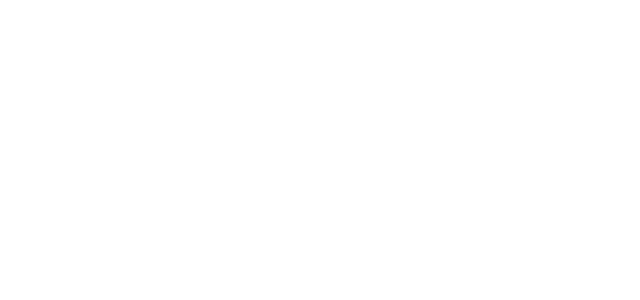
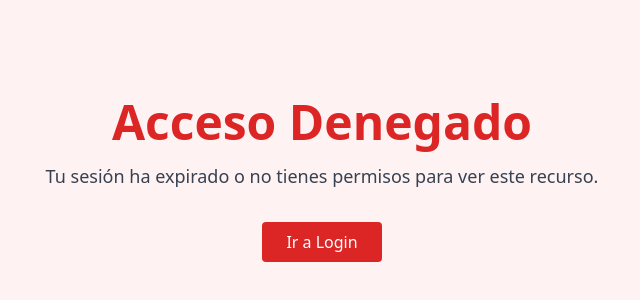
Before and after one commit to emnss26/GraphicalQL_Frontend, a React (Vite) app: page /unauthorized in a window 1280 px wide. Before the commit this address had no page. Shown: the part 220-520 px from the top of the page, without its empty margins (318-958 px from the left). Built offline with nearby package versions, Linux system fonts and the light colour scheme.

Commit message:
Last update

```diff
--- a/src/App.jsx
+++ b/src/App.jsx
@@ -6,6 +6,10 @@ import LoginPage from './pages/General_Pages/Login.Page';
 import AECProjectsPage from './pages/AEC_Model/AEC_Projects_Home';
 import AECModelPlansPage from './pages/AEC_Model/AEC_Plans_Model'
 
+
+import NotFoundPage from './pages/General_Pages/NotFound.Page';
+import NotAuthorizedPage from './pages/General_Pages/NotAuthorized.Page';
+
 function App() {
   return (
     <CookiesProvider>
@@ -13,10 +17,14 @@ function App() {
         <Routes>
           <Route exact path="/" element={<HomePage />} />
           <Route path="/login" element={<LoginPage />} />
+          <Route path="/unauthorized" element={<NotAuthorizedPage />} />
 
           <Route path="/aec-projects" element={<AECProjectsPage />} />
 
           <Route path="/plans/:projectId" element={<AECModelPlansPage />} />
+
+          <Route path="*" element={<NotFoundPage />} />
+
         </Routes>
       </Router>
     </CookiesProvider>
--- a/src/components/aec_model_components/SheetsTable.jsx
+++ b/src/components/aec_model_components/SheetsTable.jsx
@@ -123,13 +123,14 @@ const StatusBadge = ({ status }) => {
   let variant = "outline";
   let className = "text-[10px]";
 
+  // Backend ahora manda: APPROVED, REJECTED, IN_REVIEW
   if (s === "APPROVED" || s === "APROBADO") {
     variant = "default";
     className += " bg-emerald-500 hover:bg-emerald-600 text-white";
   } else if (s === "REJECTED" || s === "RECHAZADO") {
-    variant = "destructive";
-  } else if (s.includes("REVIEW") || s.includes("REVISION")) {
-    variant = "default";
+    variant = "destructive"; // Rojo
+  } else if (s === "IN_REVIEW" || s.includes("REVIEW") || s.includes("REVISION")) {
+    variant = "secondary"; // Cambio sugerido: Azul o Amarillo para "En proceso"
     className += " bg-blue-500 hover:bg-blue-600 text-white";
   } else {
     className += " text-muted-foreground";
--- a/src/pages/AEC_Model/AEC_Plans_Model.jsx
+++ b/src/pages/AEC_Model/AEC_Plans_Model.jsx
@@ -356,6 +356,7 @@ export default function AECModelPlansPage() {
         body: JSON.stringify({}),
       });
       const json = await safeJson(res, url);
+      console.log("Sync Match Response:", json);
       if (!res.ok) throw new Error(json?.error);
       await loadPlans();
       alert("Sincronización completada.");
--- /dev/null
+++ b/src/pages/General_Pages/NotAuthorized.Page.jsx
@@ -0,0 +1,23 @@
+import React from 'react';
+import { useNavigate } from 'react-router-dom';
+
+const NotAuthorizedPage = () => {
+  const navigate = useNavigate();
+
+  return (
+    <div className="flex flex-col items-center justify-center h-screen bg-red-50 text-center p-4">
+      <h1 className="text-5xl font-bold text-red-600 mb-4">Acceso Denegado</h1>
+      <p className="text-lg text-gray-700 mb-8">
+        Tu sesión ha expirado o no tienes permisos para ver este recurso.
+      </p>
+      <button
+        onClick={() => navigate('/login')}
+        className="px-6 py-2 bg-red-600 text-white rounded hover:bg-red-700 transition"
+      >
+        Ir a Login
+      </button>
+    </div>
+  );
+};
+
+export default NotAuthorizedPage;
--- /dev/null
+++ b/src/pages/General_Pages/NotFound.Page.jsx
@@ -0,0 +1,23 @@
+import React from 'react';
+import { useNavigate } from 'react-router-dom';
+
+const NotFoundPage = () => {
+  const navigate = useNavigate();
+
+  return (
+    <div className="flex flex-col items-center justify-center h-screen bg-gray-100 text-center p-4">
+      <h1 className="text-6xl font-bold text-gray-800 mb-4">404</h1>
+      <p className="text-xl text-gray-600 mb-8">
+        Ups, no pudimos encontrar la página que buscas.
+      </p>
+      <button
+        onClick={() => navigate('/')}
+        className="px-6 py-2 bg-blue-600 text-white rounded hover:bg-blue-700 transition"
+      >
+        Volver al Inicio
+      </button>
+    </div>
+  );
+};
+
+export default NotFoundPage;
```
